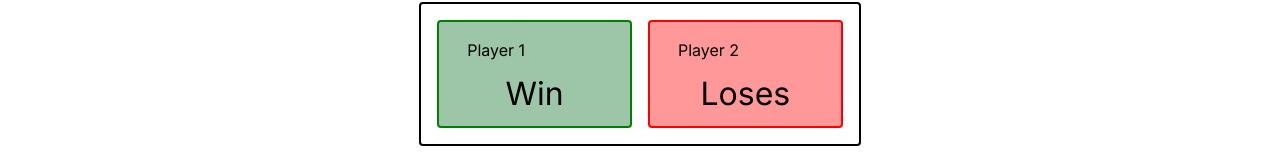
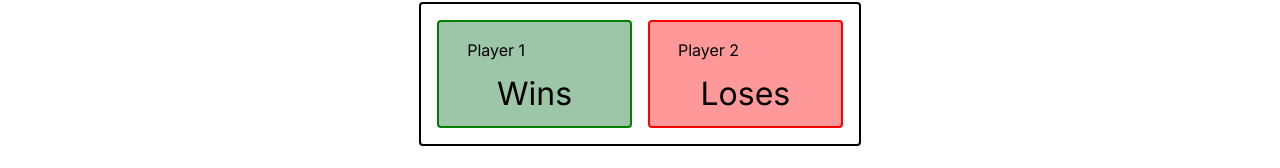
Before and after one commit to Olabisim/Tic-Tac-Toe, a Next.js app: page / in a window 1280 px wide. Shown: the part 370-538 px from the top of the page. Built offline with nearby package versions, Linux system fonts and the light colour scheme.

Commit message:
added s to the win

```diff
--- a/src/components/GameStatus.tsx
+++ b/src/components/GameStatus.tsx
@@ -46,7 +46,7 @@ export const WinAndLose = ({name1, name2}:playersNamesInterface ) => {
     return (
           <div className='border-2 border-black block md:flex p-2 py-4 rounded w-full'>
               {/* win component */}
-              <WinComponent title="Win" name={name1} />
+              <WinComponent title="Wins" name={name1} />
               <LoseComponent title="Loses" name={name2} />
           </div>
     )
```
